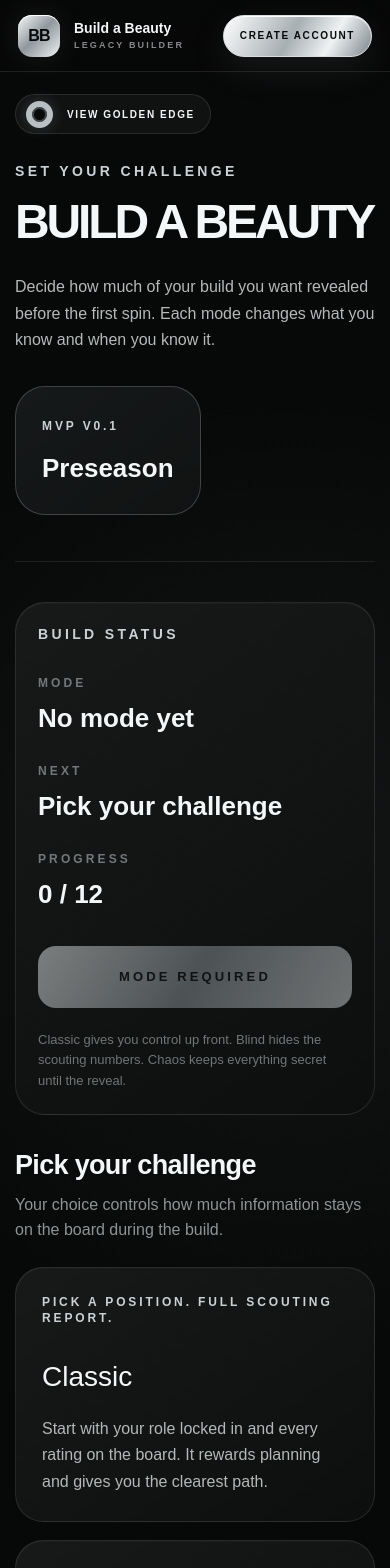
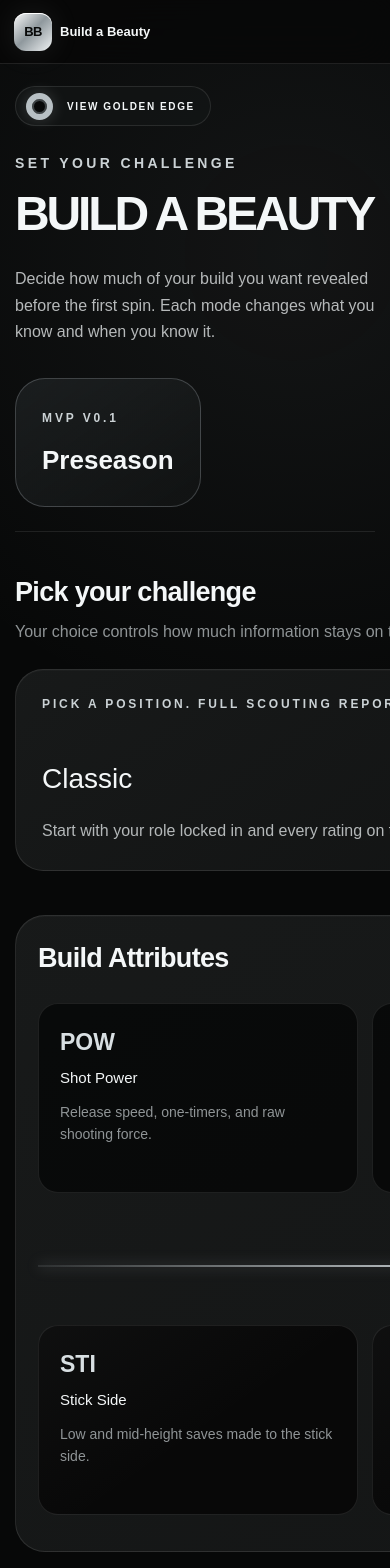
Before and after one commit to abeck2309/build-a-beauty, a Next.js app: page /play in a window 390 px wide. Shown: the top 1568 px of the page. Built offline with nearby package versions, Linux system fonts and the light colour scheme; no server answers.

Commit message:
Make all pages mobile focused

```diff
--- a/app/globals.css
+++ b/app/globals.css
@@ -771,3 +771,17 @@ h1 span {
     padding: 18px;
   }
 }
+
+@media (max-width: 700px) {
+  .topbar { position: sticky; top: 0; height: 64px; grid-template-columns: auto 1fr; gap: 10px; padding: 0 14px; }
+  .brand { gap: 8px; }
+  .brand-mark { width: 38px; border-radius: 12px; font-size: 13px; }
+  .brand-copy strong { font-size: 13px; }
+  .brand-copy small, .account-actions { display: none; }
+  .main-nav { min-width: 0; justify-content: flex-end; gap: 2px; overflow-x: auto; scrollbar-width: none; }
+  .main-nav::-webkit-scrollbar { display: none; }
+  .main-nav a { flex: 0 0 auto; padding: 10px 9px; font-size: 9px; letter-spacing: .08em; }
+  .hero { min-height: calc(100vh - 64px); padding-inline: 14px; }
+  .achievement-toasts { top: 74px; right: 12px; width: min(350px, calc(100vw - 24px)); }
+  .achievement-more { width: 100%; min-height: 58px; display: block; margin: 18px 0 40px; border: 1px solid #a9b8bd; border-radius: 16px; color: #091011; background: linear-gradient(135deg,#f1f5f6,#a4b1b5 55%,#dbe4e6); font: inherit; font-size: 12px; font-weight: 900; letter-spacing: .16em; text-transform: uppercase; }
+}
--- a/app/play/play.css
+++ b/app/play/play.css
@@ -410,3 +410,14 @@
     padding: 22px;
   }
 }
+
+@media (max-width:700px) {
+  .play-page { padding-bottom:24px; }
+  .play-intro { padding-bottom:24px; }
+  .play-title { font-size:clamp(44px,15vw,66px); }
+  .mode-grid, .attribute-grid { display:grid; grid-auto-flow:column; grid-auto-columns:minmax(82vw,1fr); grid-template-columns:none; overflow-x:auto; gap:14px; padding:0 14px 14px 0; scroll-snap-type:x mandatory; scrollbar-width:none; }
+  .mode-grid::-webkit-scrollbar, .attribute-grid::-webkit-scrollbar { display:none; }
+  .mode-grid > *, .attribute-grid > * { scroll-snap-align:start; }
+  .play-layout { display:block; }
+  .build-status { margin-top:16px; }
+}
```
Also changed, not shown: app/achievements/achievement-board.tsx (+11 -1 lines), app/how-it-works/how-it-works.css (+9 -0 lines), app/setup/setup.css (+11 -0 lines), app/build/build.css.
